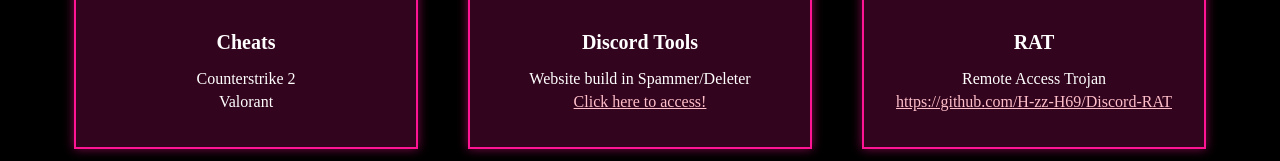
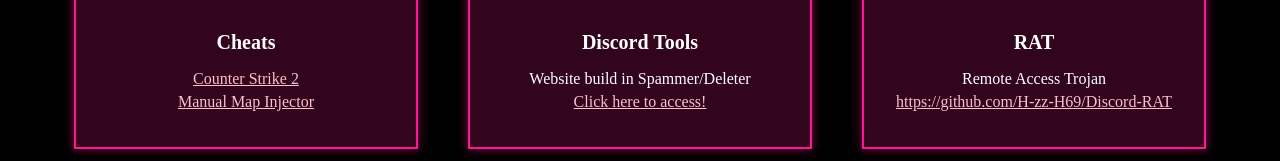
Before and after one commit to H-zz-H69/index, a plain HTML site: page index1.html in a window 1280 px wide. Both pictures are taken after a click on the button 640 px from the left and 53 px from the top of the page. Shown: the part 211-372 px from the top of the page. Drawn offline with Linux system fonts and the light colour scheme.

Commit message:
Update index1.html

```diff
--- a/index1.html
+++ b/index1.html
@@ -204,8 +204,8 @@
         <div class="category-box">
             <h3>Cheats</h3>
             <ul>
-                <li>Counterstrike 2</li>
-                <li>Valorant</li>
+                <li><a href="https://github.com/H-zz-H69/cs2-base" target="_blank">Counter Strike 2</a></li>
+                <li><a href="https://github.com/H-zz-H69/cs2-injector" target="_blank">Manual Map Injector</a></li>
             </ul>
         </div>
 
```
